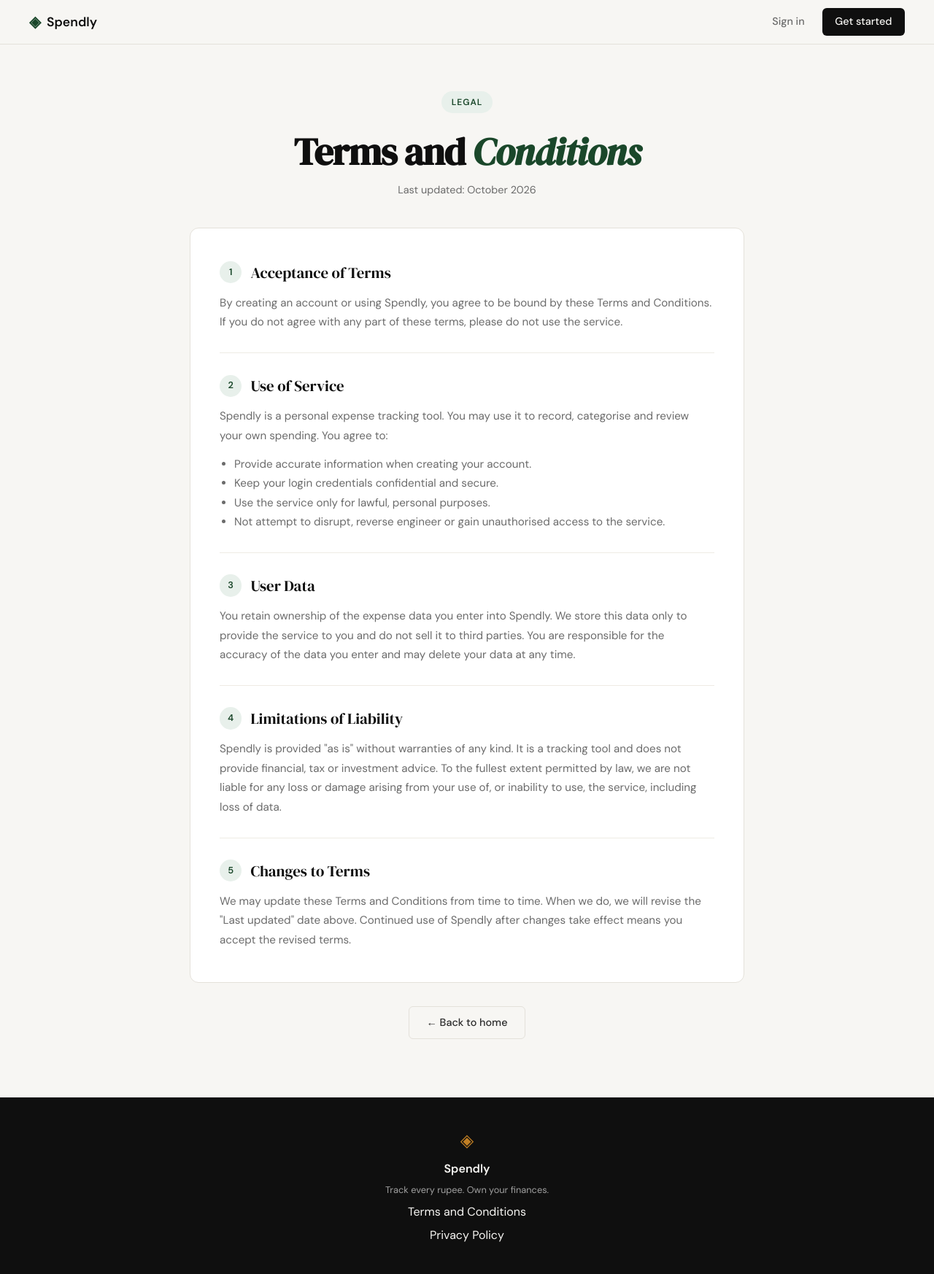
After one commit to Anjalibhatt10/spendly, a Flask app: page /terms in a window 1280 px wide. The commit adds this page. Shown: the whole page at 73% size. Run offline with Flask 3, Linux system fonts and the light colour scheme.

Commit message:
landing: add terms and conditions page and route
Co-Authored-By: Claude Sonnet 5.5 <noreply@anthropic.com>

```diff
--- a/app.py
+++ b/app.py
@@ -20,6 +20,11 @@ def register():
 @app.route("/login")
 def login():
     return render_template("login.html")
+
+
+@app.route("/terms")
+def terms():
+    return render_template("terms.html")
 
 
 # ------------------------------------------------------------------ #
--- a/static/css/style.css
+++ b/static/css/style.css
@@ -508,6 +508,104 @@ a { color: inherit; text-decoration: none; }
 }
 
 /* ------------------------------------------------------------------ */
+/* Legal pages                                                         */
+/* ------------------------------------------------------------------ */
+
+.legal-section {
+    padding: 4rem 2rem 5rem;
+}
+
+.legal-container {
+    max-width: 760px;
+    margin: 0 auto;
+}
+
+.legal-header {
+    text-align: center;
+    margin-bottom: 2.5rem;
+}
+
+.legal-title {
+    font-family: var(--font-display);
+    font-size: clamp(2.25rem, 5vw, 3.25rem);
+    line-height: 1.1;
+    letter-spacing: -0.02em;
+    color: var(--ink);
+    margin-bottom: 0.75rem;
+}
+
+.legal-title em {
+    font-style: italic;
+    color: var(--accent);
+}
+
+.legal-updated {
+    font-size: 0.9rem;
+    color: var(--ink-muted);
+}
+
+.legal-card {
+    background: var(--paper-card);
+    border: 1px solid var(--border);
+    border-radius: var(--radius-md);
+    padding: 1rem 2.5rem;
+}
+
+.legal-block {
+    padding: 1.75rem 0;
+    border-bottom: 1px solid var(--border-soft);
+}
+
+.legal-block:last-child { border-bottom: none; }
+
+.legal-block h2 {
+    display: flex;
+    align-items: center;
+    gap: 0.75rem;
+    font-family: var(--font-display);
+    font-weight: 400;
+    font-size: 1.3rem;
+    color: var(--ink);
+    margin-bottom: 0.75rem;
+}
+
+.legal-num {
+    display: inline-flex;
+    align-items: center;
+    justify-content: center;
+    flex-shrink: 0;
+    width: 1.9rem;
+    height: 1.9rem;
+    background: var(--accent-light);
+    color: var(--accent);
+    border-radius: 50%;
+    font-family: var(--font-body);
+    font-size: 0.8rem;
+    font-weight: 600;
+}
+
+.legal-block p,
+.legal-block li {
+    font-size: 0.95rem;
+    color: var(--ink-muted);
+    line-height: 1.75;
+}
+
+.legal-block ul {
+    margin: 0.75rem 0 0 1.25rem;
+}
+
+.legal-back {
+    text-align: center;
+    margin-top: 2rem;
+}
+
+@media (max-width: 600px) {
+    .legal-section { padding: 2.5rem 1rem 3.5rem; }
+    .legal-card { padding: 0.5rem 1.25rem; }
+}
+
+/* ------------------------------------------------------------------ */
 /* Responsive                                                          */
 /* ------------------------------------------------------------------ */
 
--- a/templates/base.html
+++ b/templates/base.html
@@ -34,7 +34,7 @@
             <span class="brand-icon">◈</span>
             <span class="footer-name">Spendly</span>
             <p class="footer-copy">Track every rupee. Own your finances.</p>
-            <a href="#">Terms and Conditions</a>
+            <a href="{{ url_for('terms') }}">Terms and Conditions</a>
             <a href="#">Privacy Policy</a>
         </div>
     </footer>
--- /dev/null
+++ b/templates/terms.html
@@ -0,0 +1,76 @@
+{% extends "base.html" %}
+
+{% block title %}Terms and Conditions — Spendly{% endblock %}
+
+{% block content %}
+
+<section class="legal-section">
+    <div class="legal-container">
+        <header class="legal-header">
+            <div class="hero-badge">Legal</div>
+            <h1 class="legal-title">Terms and <em>Conditions</em></h1>
+            <p class="legal-updated">Last updated: October 2026</p>
+        </header>
+
+        <div class="legal-card">
+            <section class="legal-block">
+                <h2><span class="legal-num">1</span>Acceptance of Terms</h2>
+                <p>
+                    By creating an account or using Spendly, you agree to be bound by these
+                    Terms and Conditions. If you do not agree with any part of these terms,
+                    please do not use the service.
+                </p>
+            </section>
+
+            <section class="legal-block">
+                <h2><span class="legal-num">2</span>Use of Service</h2>
+                <p>
+                    Spendly is a personal expense tracking tool. You may use it to record,
+                    categorise and review your own spending. You agree to:
+                </p>
+                <ul>
+                    <li>Provide accurate information when creating your account.</li>
+                    <li>Keep your login credentials confidential and secure.</li>
+                    <li>Use the service only for lawful, personal purposes.</li>
+                    <li>Not attempt to disrupt, reverse engineer or gain unauthorised access to the service.</li>
+                </ul>
+            </section>
+
+            <section class="legal-block">
+                <h2><span class="legal-num">3</span>User Data</h2>
+                <p>
+                    You retain ownership of the expense data you enter into Spendly. We store
+                    this data only to provide the service to you and do not sell it to third
+                    parties. You are responsible for the accuracy of the data you enter and
+                    may delete your data at any time.
+                </p>
+            </section>
+
+            <section class="legal-block">
+                <h2><span class="legal-num">4</span>Limitations of Liability</h2>
+                <p>
+                    Spendly is provided "as is" without warranties of any kind. It is a
+                    tracking tool and does not provide financial, tax or investment advice.
+                    To the fullest extent permitted by law, we are not liable for any loss or
+                    damage arising from your use of, or inability to use, the service,
+                    including loss of data.
+                </p>
+            </section>
+
+            <section class="legal-block">
+                <h2><span class="legal-num">5</span>Changes to Terms</h2>
+                <p>
+                    We may update these Terms and Conditions from time to time. When we do,
+                    we will revise the "Last updated" date above. Continued use of Spendly
+                    after changes take effect means you accept the revised terms.
+                </p>
+            </section>
+        </div>
+
+        <div class="legal-back">
+            <a href="{{ url_for('landing') }}" class="btn-ghost">← Back to home</a>
+        </div>
+    </div>
+</section>
+
+{% endblock %}
```
